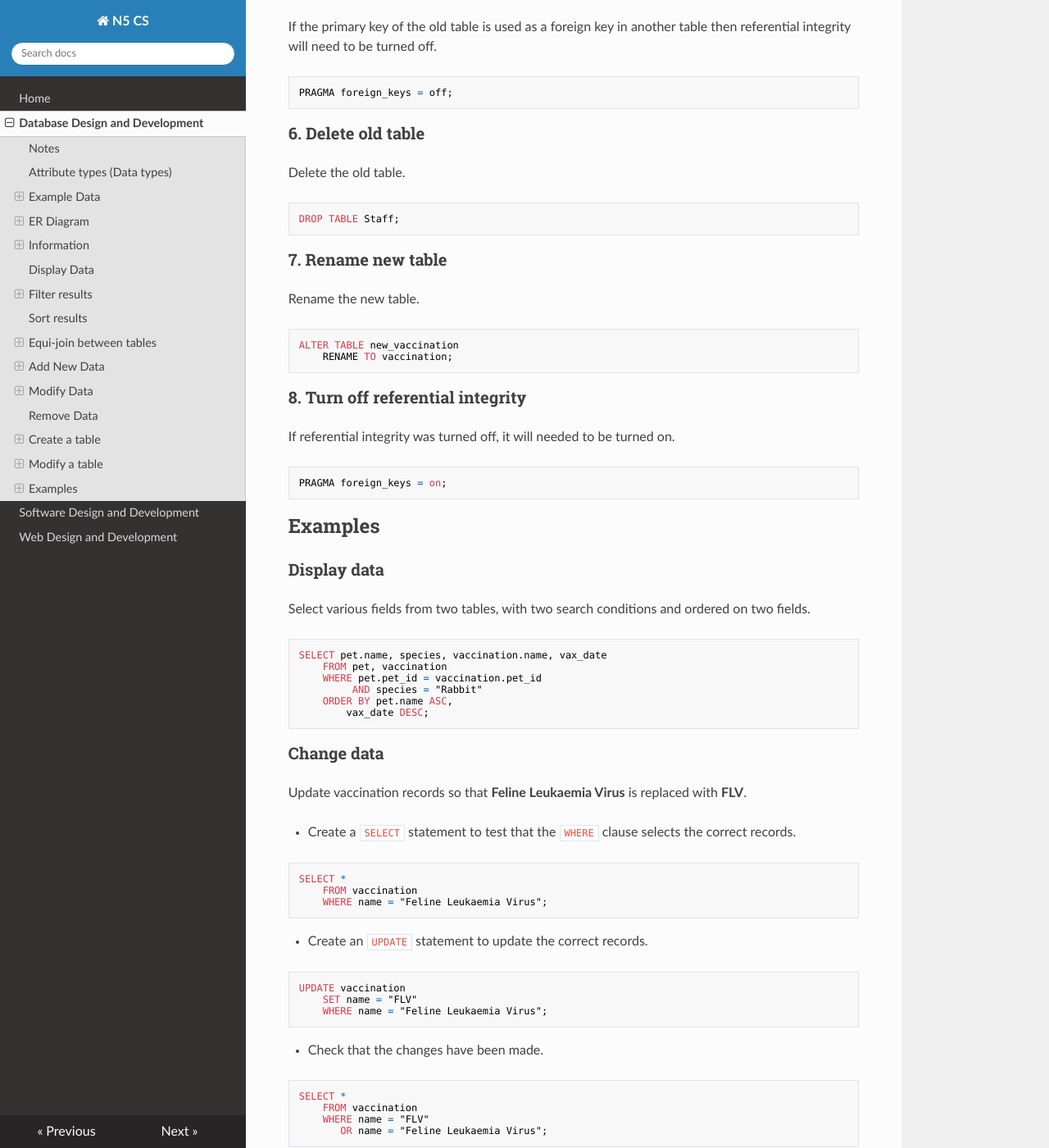
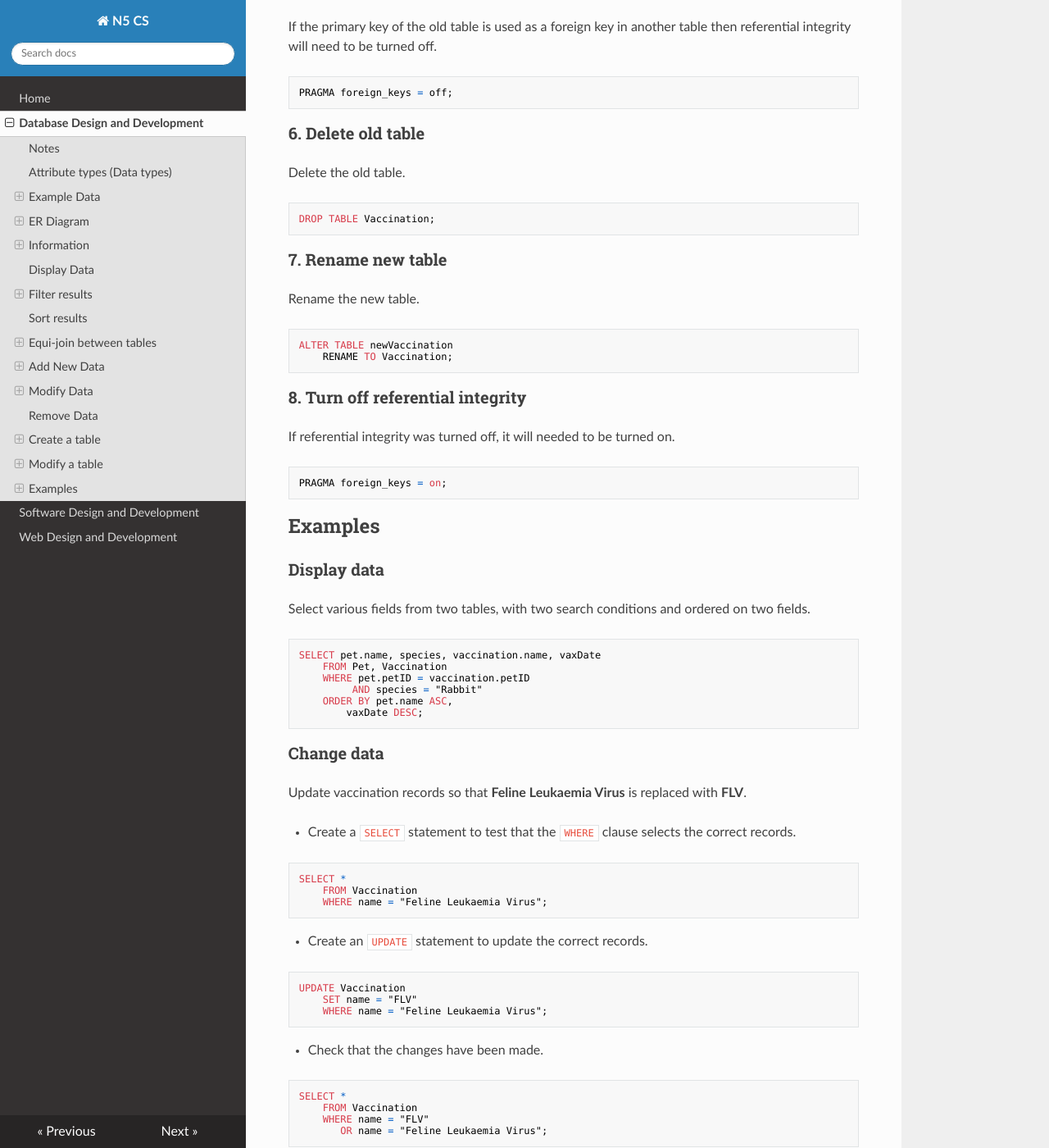
Before and after one commit to MrFriendCS/N5-CS, an MkDocs documentation site: the page built from docs/N5-CS-DDD.md, in a window 1280 px wide and 1400 px high, scrolled down 9564 px. Shown: the whole window at 82% size. Built offline with MkDocs 1.6.1, drawn with Linux system fonts in a browser that asks for light colours; nearby versions of some CDN libraries; some of the changed text lies outside the part shown.

Commit message:
docs/N5-CS-DDD.md updated from https://stackedit.io/

````diff
--- a/docs/N5-CS-DDD.md
+++ b/docs/N5-CS-DDD.md
@@ -238,7 +238,7 @@ INSERT INTO Pet
 If a partial record is added then the field names must be stated.  The values must be in the same order as the fields.
 
 ``` sql
-INSERT INTO Pet ("species", "name", "pet_id")
+INSERT INTO Pet ("species", "name", "petID")
     VALUES ("Dog", "Winston", 29);
 ```
 
@@ -445,7 +445,7 @@ PRAGMA foreign_keys = off;
 Delete the old table.
 
 ``` sql
-DROP TABLE Staff;
+DROP TABLE Vaccination;
 ```
 
 ### 7. Rename new table
@@ -453,8 +453,8 @@ DROP TABLE Staff;
 Rename the new table.
 
 ``` sql
-ALTER TABLE new_vaccination
-    RENAME TO vaccination;
+ALTER TABLE newVaccination
+    RENAME TO Vaccination;
 ```
 
 ### 8. Turn off referential integrity
@@ -472,12 +472,12 @@ PRAGMA foreign_keys = on;
 Select various fields from two tables, with two search conditions and ordered on two fields.
 
 ``` sql
-SELECT pet.name, species, vaccination.name, vax_date
-    FROM pet, vaccination
-    WHERE pet.pet_id = vaccination.pet_id
+SELECT pet.name, species, vaccination.name, vaxDate
+    FROM Pet, Vaccination
+    WHERE pet.petID = vaccination.petID
          AND species = "Rabbit"
     ORDER BY pet.name ASC,
-        vax_date DESC;
+        vaxDate DESC;
 ```
 
 ### Change data
@@ -488,14 +488,14 @@ Update vaccination records so that **Feline Leukaemia Virus** is replaced with *
 
 ``` sql
 SELECT *
-    FROM vaccination
+    FROM Vaccination
     WHERE name = "Feline Leukaemia Virus";
 ```
 
 * Create an `UPDATE` statement to update the correct records.
 
 ``` sql
-UPDATE vaccination
+UPDATE Vaccination
     SET name = "FLV"
     WHERE name = "Feline Leukaemia Virus";
 ```
````
Also changed, not shown: other parts of docs/N5-CS-DDD.md (+4 -4 lines).
